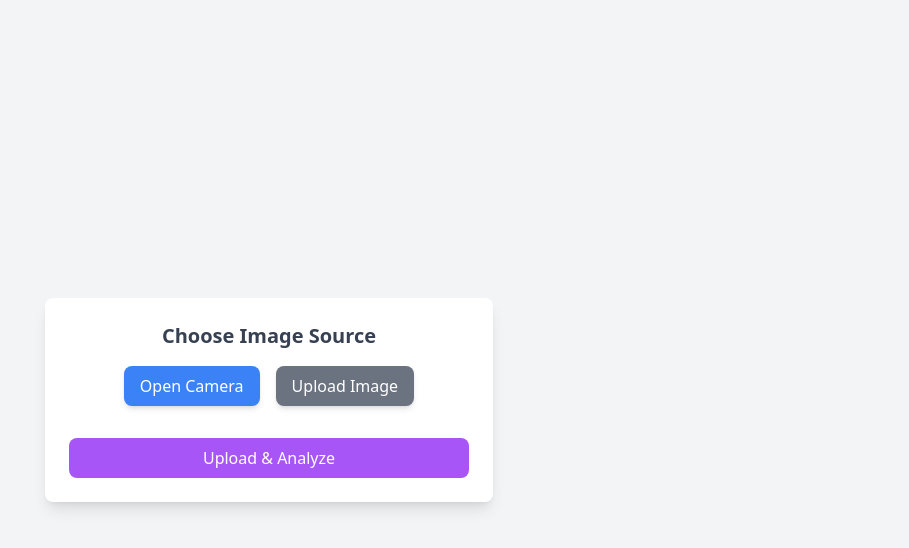
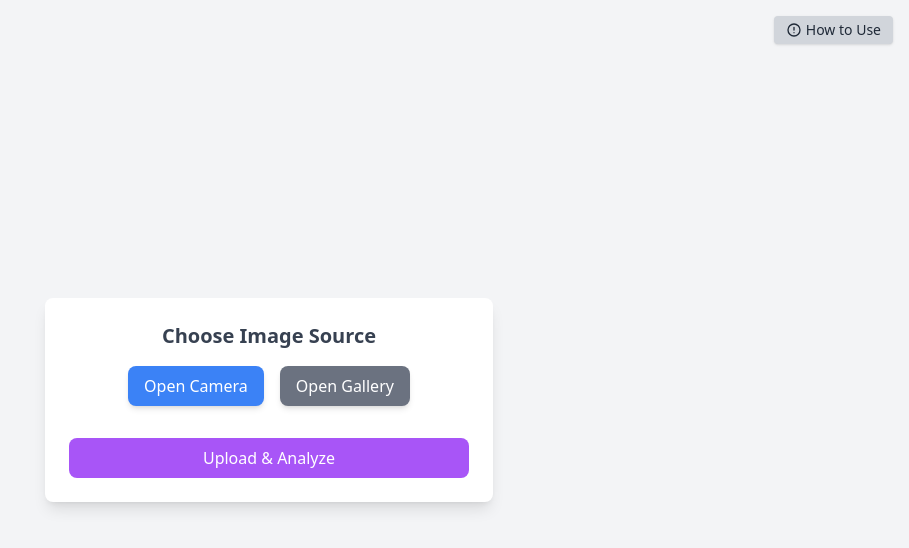
Before and after one commit to fqh11/openai-deteksi-makanan-halal, a Flask app: page / in a window 1280 px wide. Shown: the top 548 px of the page, without its empty margins (371-1280 px from the left). Run offline with Flask 3, Linux system fonts and the light colour scheme; some libraries are stand-ins or nearby versions.

Commit message:
edit html open gallery

```diff
--- a/templates/index.html
+++ b/templates/index.html
@@ -7,6 +7,32 @@
     <title>Halal Food Detection</title>
 </head>
 <body class="bg-gray-100 flex items-center justify-center min-h-screen p-4">
+
+     <!-- How to Use Button (Top Right) -->
+     <button id="howToUseBtn" class="absolute top-4 right-4 bg-gray-300 text-gray-800 px-3 py-1 text-sm rounded hover:bg-gray-400 transition flex items-center gap-1 shadow">
+        <svg class="w-4 h-4" fill="none" stroke="currentColor" viewBox="0 0 24 24">
+        <path stroke-linecap="round" stroke-linejoin="round" stroke-width="2" d="M12 8v4m0 4h.01M21 12a9 9 0 11-18 0 9 9 0 0118 0z" />
+        </svg>
+        How to Use
+    </button>
+
+    <!-- Modal -->
+    <div id="howToUseModal" class="fixed inset-0 bg-black bg-opacity-50 hidden z-50 flex items-center justify-center">
+        <div class="bg-white rounded-lg shadow-xl w-11/12 max-w-md p-6 relative animate-fade-in">
+            <button id="closeModal" class="absolute top-2 right-2 text-gray-500 hover:text-black text-xl">&times;</button>
+            <h2 class="text-xl font-bold mb-4 text-gray-800">Cara Menggunakan Aplikasi</h2>
+            <ol class="list-decimal ml-5 space-y-2 text-gray-700 text-sm">
+                <li>Unggah foto komposisi makanan kemasan.</li>
+                <li>Sistem akan otomatis menganalisis gambar.</li>
+                <li>Lihat hasil dan penjelasan singkat dari setiap bahan.</li>
+            </ol>
+
+            <div class="mt-4">
+                <p class="text-sm text-gray-600 mb-2 font-medium">Contoh gambar yang disarankan:</p>
+                <img src="{{ url_for('static', filename='example.jpg') }}" alt="Contoh Gambar" class="rounded shadow w-full object-contain max-h-64">
+            </div>
+        </div>
+    </div>
 
     <div class="w-full max-w-md bg-white shadow-lg rounded-lg p-6 text-center">
         <h1 class="text-xl font-semibold text-gray-700 mb-4">Choose Image Source</h1>
@@ -20,7 +46,7 @@
 
             <input type="file" id="fileInput" accept="image/*" class="hidden">
             <button id="selectFile" class="bg-gray-500 text-white px-4 py-2 rounded-lg shadow-md hover:bg-gray-600 transition">
-                Upload Image
+                Open Gallery
             </button>
         </div>
 
```
